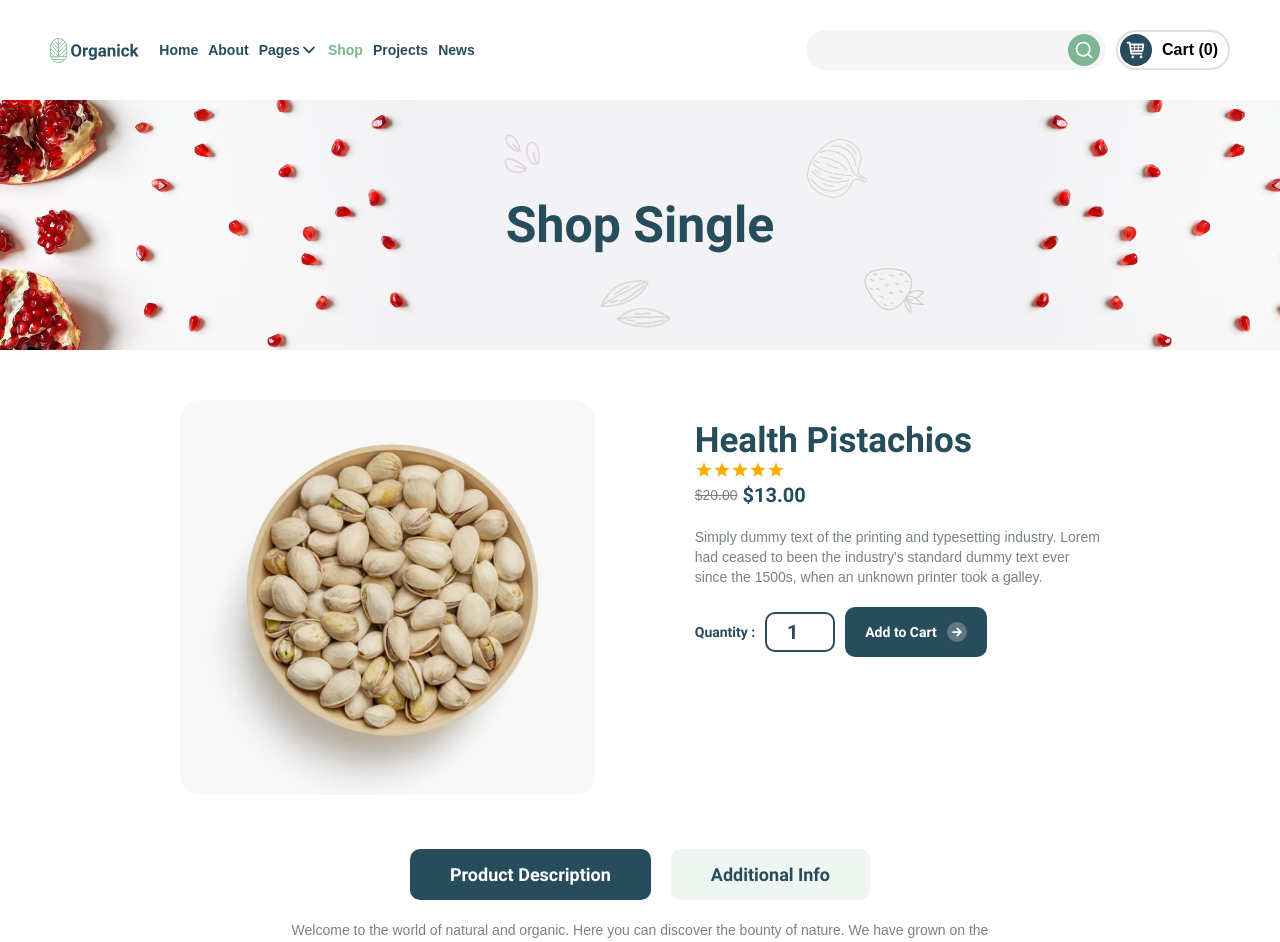
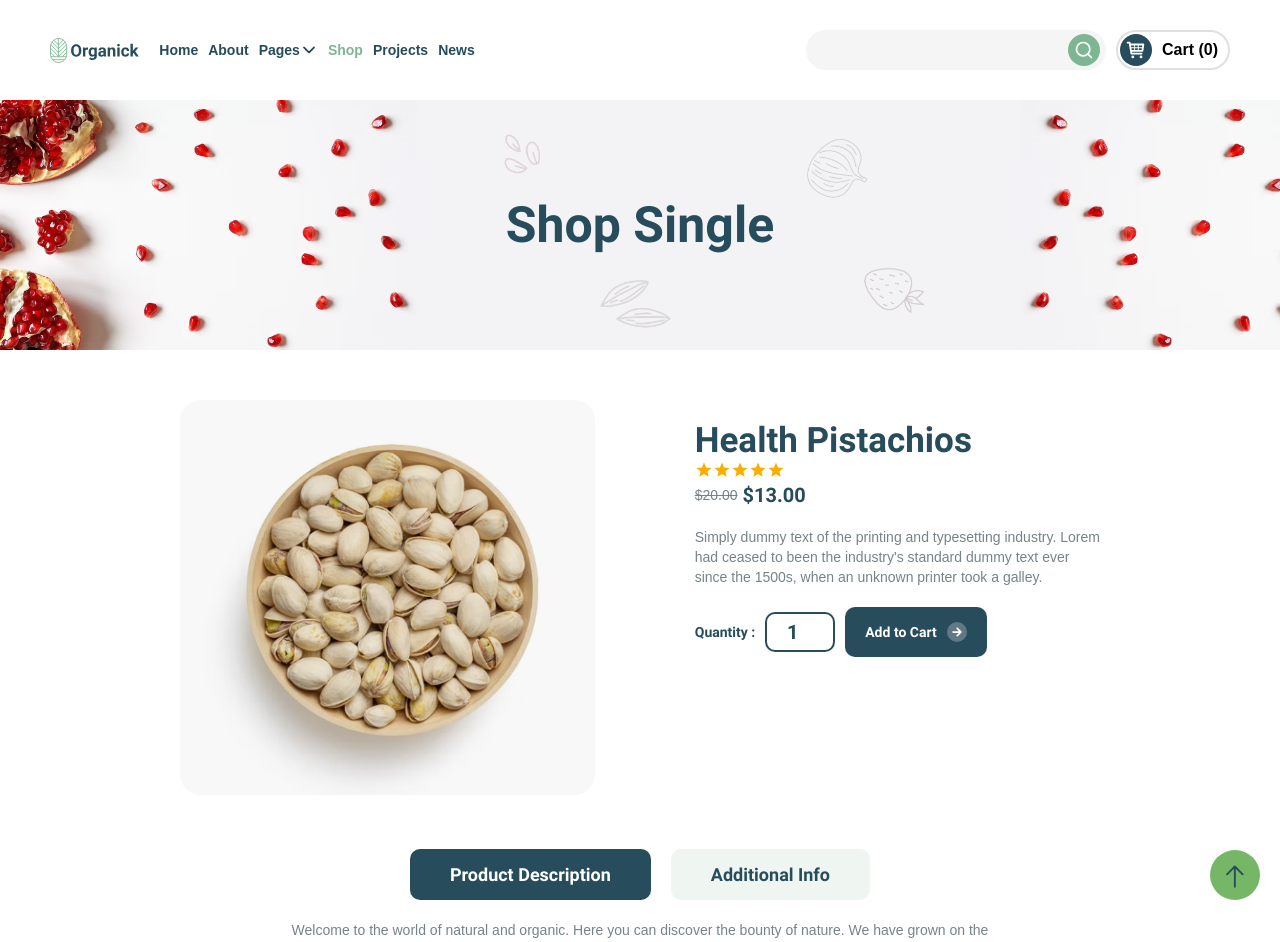
Before and after one commit to AlexHirch/Agriculture-Webflow, a React (Vite) app: page /shop/product in a window 1280 px wide. Shown: the top 942 px of the page. Built offline with nearby package versions, Linux system fonts and the light colour scheme.

Commit message:
add scroll to top button

```diff
--- a/src/components/navbar.jsx
+++ b/src/components/navbar.jsx
@@ -1,17 +1,25 @@
-import React from "react";
-import "../styles/navbar.scss"
+import React, { useState } from "react";
+import "../styles/navbar.scss";
 import { LogoOrganick } from "../resource";
 import { NavLink, useNavigate } from "react-router-dom";
 import { IoIosArrowForward } from "react-icons/io";
 import { FiSearch } from "react-icons/fi";
 import { TiShoppingCart } from "react-icons/ti";
+import { GoArrowUp } from "react-icons/go";
 
 const Navbar = () => {
-  const navigate = useNavigate()
+  const navigate = useNavigate();
+
+  const [scrollValue, setScrollValue] = useState(0)
+
+  window.onscroll = function () {
+    setScrollValue(document.documentElement.scrollTop)
+  };
+
   return (
     <div className="NavBar containCenter">
       <div className="nav-left">
-        <div onClick={()=>navigate("/")} className="logo">
+        <div onClick={() => navigate("/")} className="logo">
           <img src={LogoOrganick} alt="Logo-Organick" />
         </div>
         <div className="navigation">
@@ -26,14 +34,16 @@ const Navbar = () => {
               <NavLink className="p" to={"/pages"}>
                 Pages{" "}
                 <span>
-                <IoIosArrowForward />
+                  <IoIosArrowForward />
                 </span>
               </NavLink>
               <div className="page">
                 <NavLink to={"/pages/our-team"}>Our Team</NavLink>
                 <NavLink to={"/shop/product"}>ShopSingle</NavLink>
                 <NavLink to={"/pages/servise-page"}>Services</NavLink>
-                <NavLink to={"/pages/quality-standart"}>QualityStandart</NavLink>
+                <NavLink to={"/pages/quality-standart"}>
+                  QualityStandart
+                </NavLink>
                 <NavLink to={"/pages/contact-us"}>Contact Us</NavLink>
                 <NavLink to={"/jhbhdvsjbhj"}>PageNotFound</NavLink>
               </div>
@@ -66,6 +76,11 @@ const Navbar = () => {
           </p>
         </div>
       </div>
+      <div className={scrollValue > 100 ? "btn-top active" : "btn-top"}>
+        <p>
+          <GoArrowUp />
+        </p>
+      </div>
     </div>
   );
 };
--- a/src/styles/navbar.scss
+++ b/src/styles/navbar.scss
@@ -171,6 +171,27 @@
     }
   }
 }
+.btn-top {
+  position: fixed;
+  bottom: -100px;
+  right: 20px;
+  z-index: 5;
+  padding-top: 10px;
+  background-color: #76b767fe;
+  width: 50px;
+  height: 50px;
+  display: flex;
+  align-items: center;
+  justify-content: center;
+  font-size: 30px;
+  border-radius: 50px;
+  color: #274c5b;
+  overflow: hidden;
+  transition: all .5s;
+  &.active{
+    bottom: 20px;
+  }
+}
 
 @media (max-width: 1400px) and (min-width: 1000px) {
   .NavBar {
```
